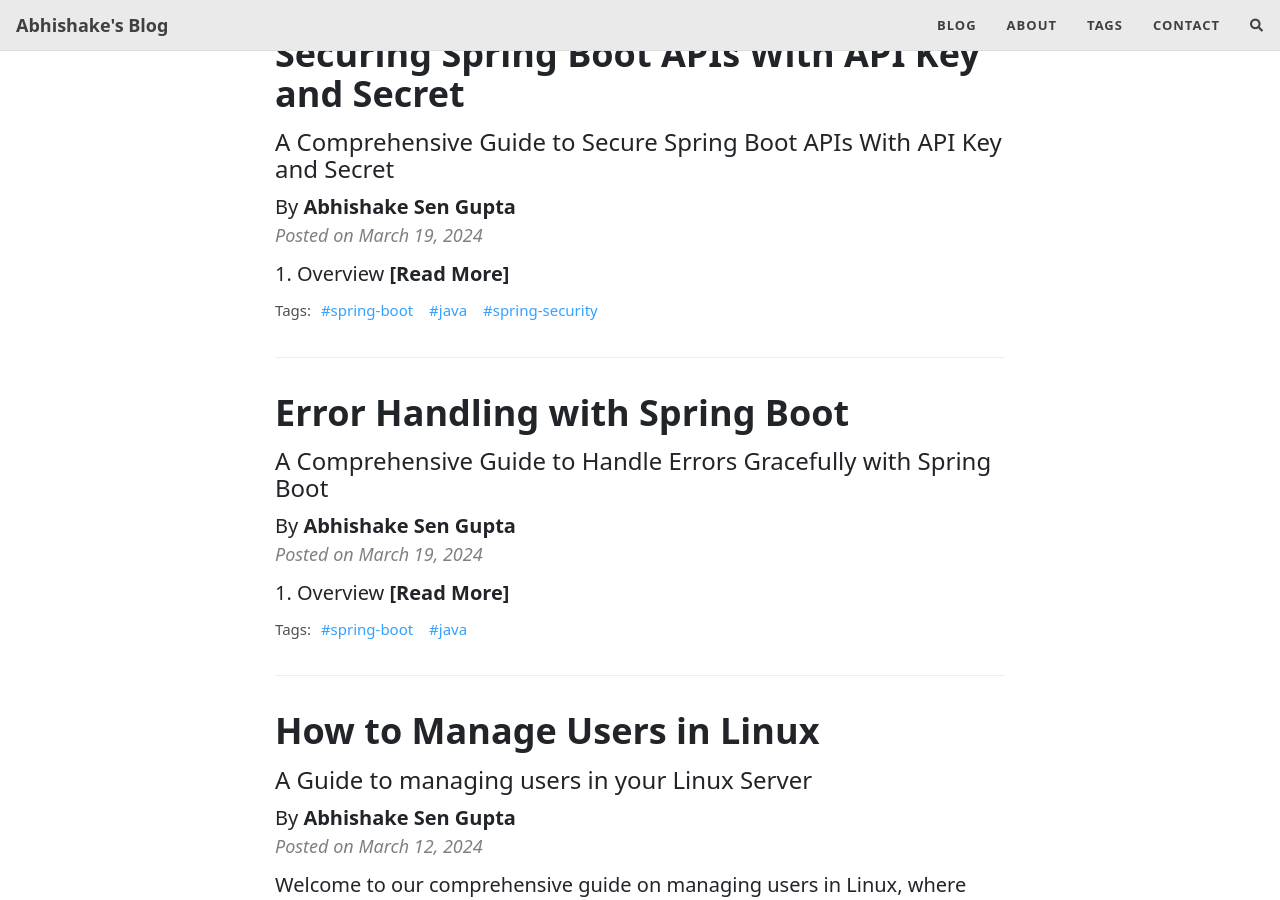
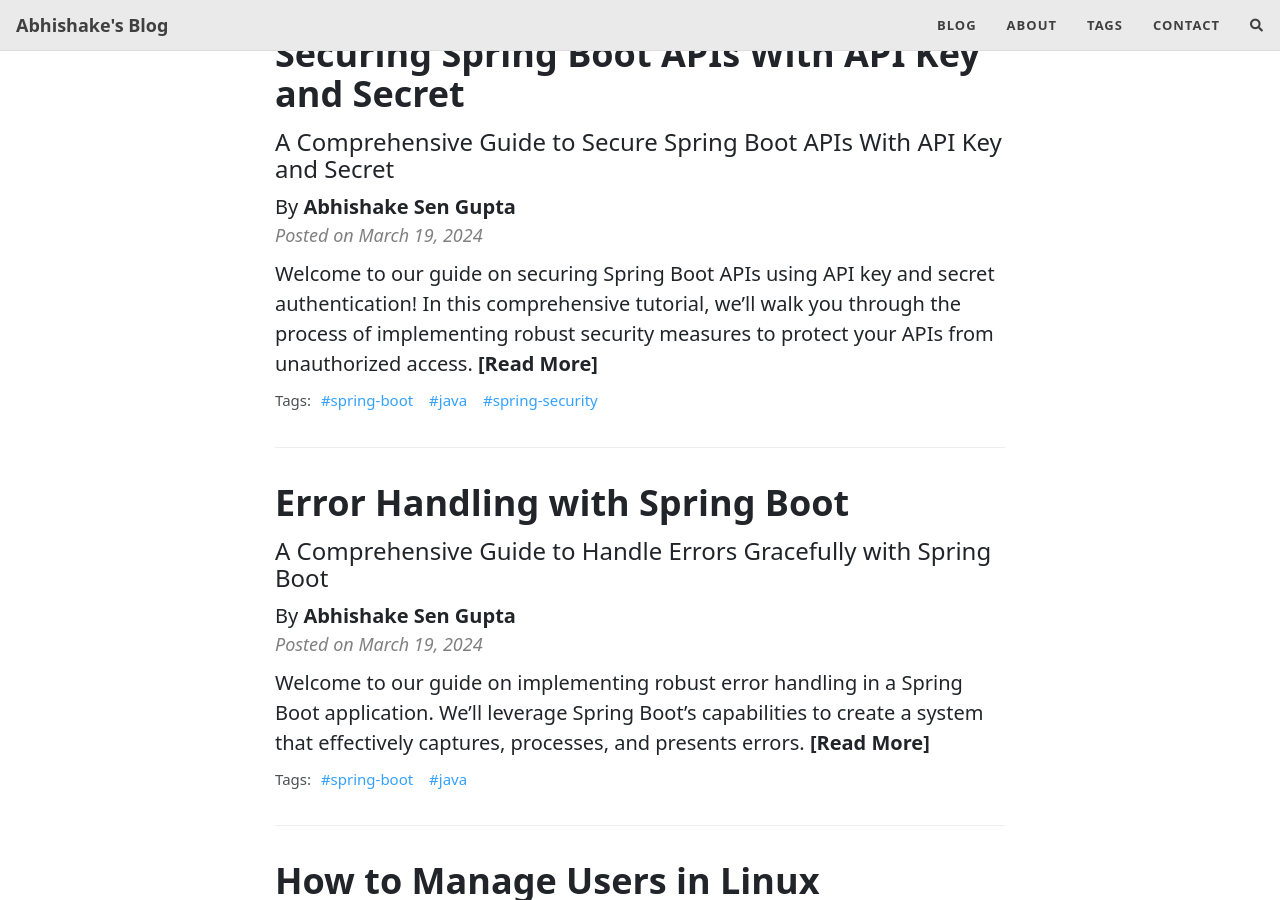
Before and after one commit to Abhishake63/abhishake.github.io, a Jekyll site: the page built from index.html, in a window 1280 px wide and 900 px high, scrolled down 301 px. Built offline with Jekyll 4.4.1, drawn with Linux system fonts in a browser that asks for light colours; nearby versions of some CDN libraries; the list of posts is cut into pages by our own code; comment, search, counter and statistics services are not loaded.

Commit message:
added welcome section in new blogs

```diff
--- a/_posts/2024-03-19-error-handling-spring-boot.md
+++ b/_posts/2024-03-19-error-handling-spring-boot.md
@@ -7,6 +7,8 @@ gh-badge: [star, fork, follow]
 tags: [spring-boot, java]
 author: Abhishake Sen Gupta
 ---
+
+Welcome to our guide on implementing robust error handling in a Spring Boot application. We'll leverage Spring Boot's capabilities to create a system that effectively captures, processes, and presents errors.
 
 ## 1. Overview
 
--- a/_posts/2024-03-19-spring-security-api.md
+++ b/_posts/2024-03-19-spring-security-api.md
@@ -7,6 +7,8 @@ gh-badge: [star, fork, follow]
 tags: [spring-boot, java, spring-security]
 author: Abhishake Sen Gupta
 ---
+
+Welcome to our guide on securing Spring Boot APIs using API key and secret authentication! In this comprehensive tutorial, we'll walk you through the process of implementing robust security measures to protect your APIs from unauthorized access.
 
 ## 1. Overview
 
```
